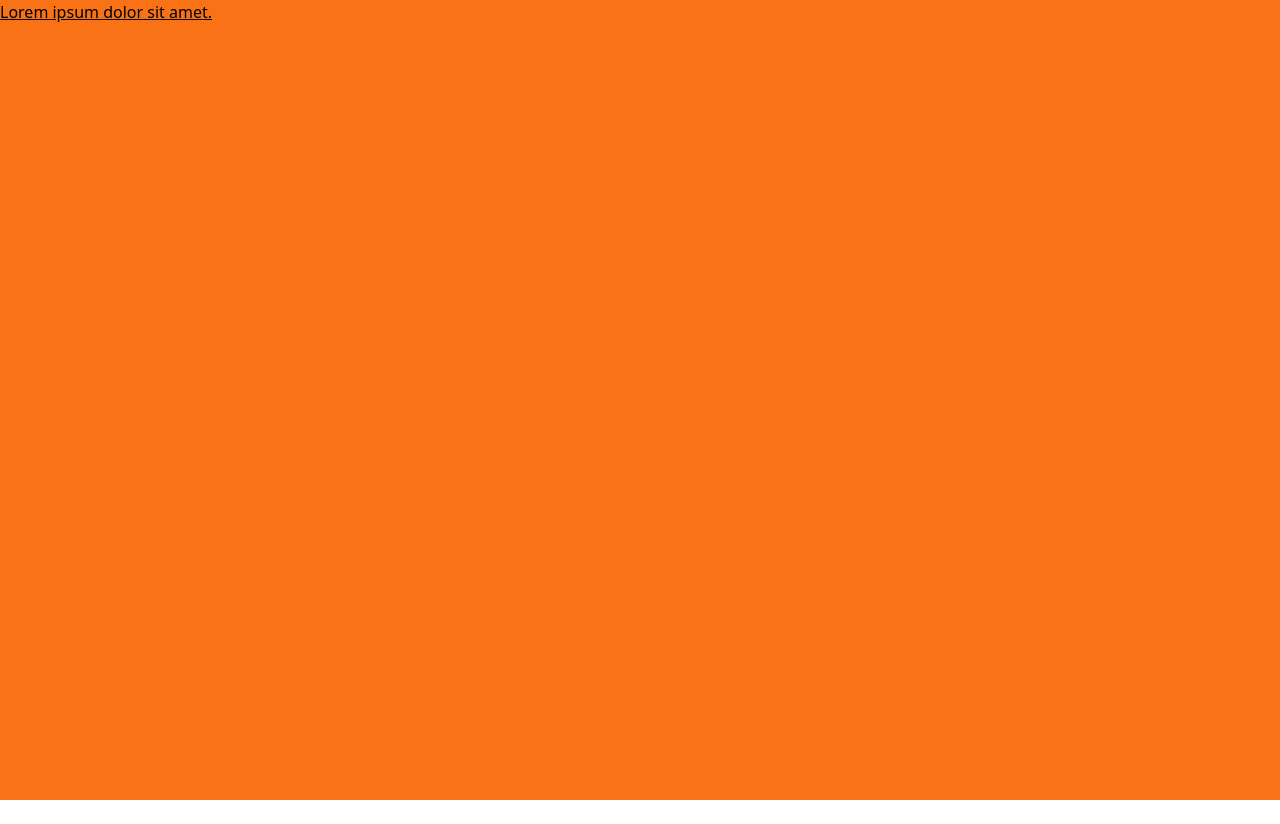
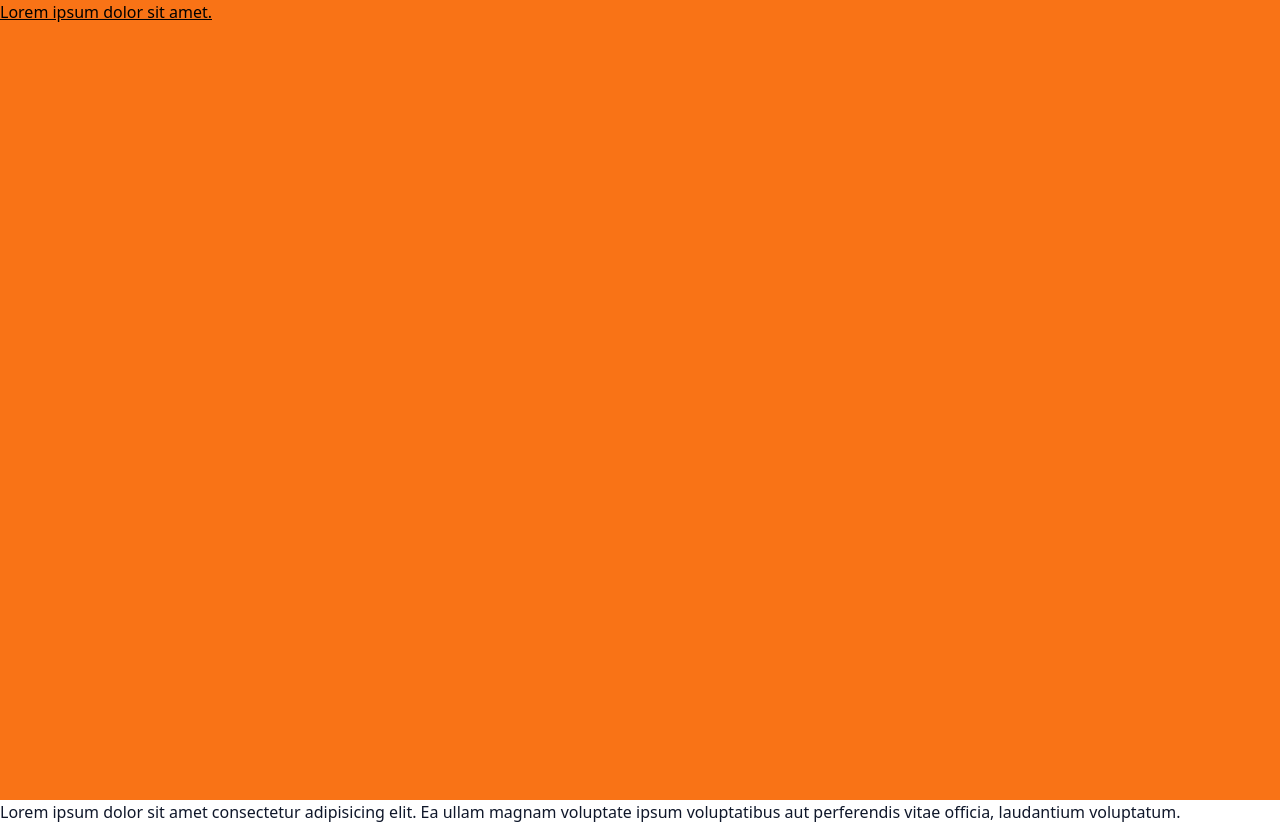
Before and after one commit to amittam104/Tailwind-CSS, a website: page src/testcss/index.html in a window 1280 px wide. Before the commit the page ends 800 px from the top, so only its background shows below. Drawn offline with Linux system fonts and the light colour scheme.

Commit message:
update style

```diff
--- a/src/testcss/index.html
+++ b/src/testcss/index.html
@@ -12,5 +12,10 @@
     >
       Lorem ipsum dolor sit amet.
     </h1>
+    <p class="text-slate-900 dark:text-slate-100 text-base">
+      Lorem ipsum dolor sit amet consectetur adipisicing elit. Ea ullam magnam
+      voluptate ipsum voluptatibus aut perferendis vitae officia, laudantium
+      voluptatum.
+    </p>
   </body>
 </html>
```
Also changed, not shown: src/output.css.
